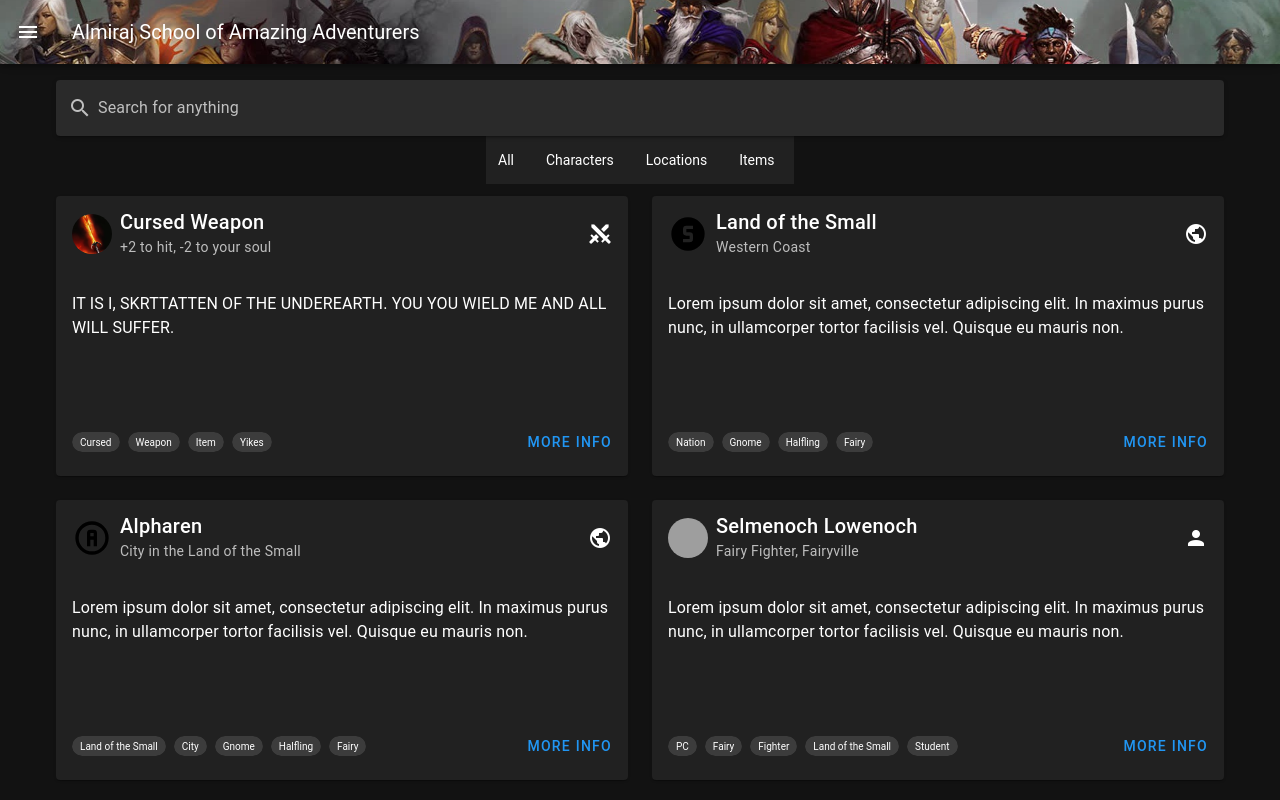
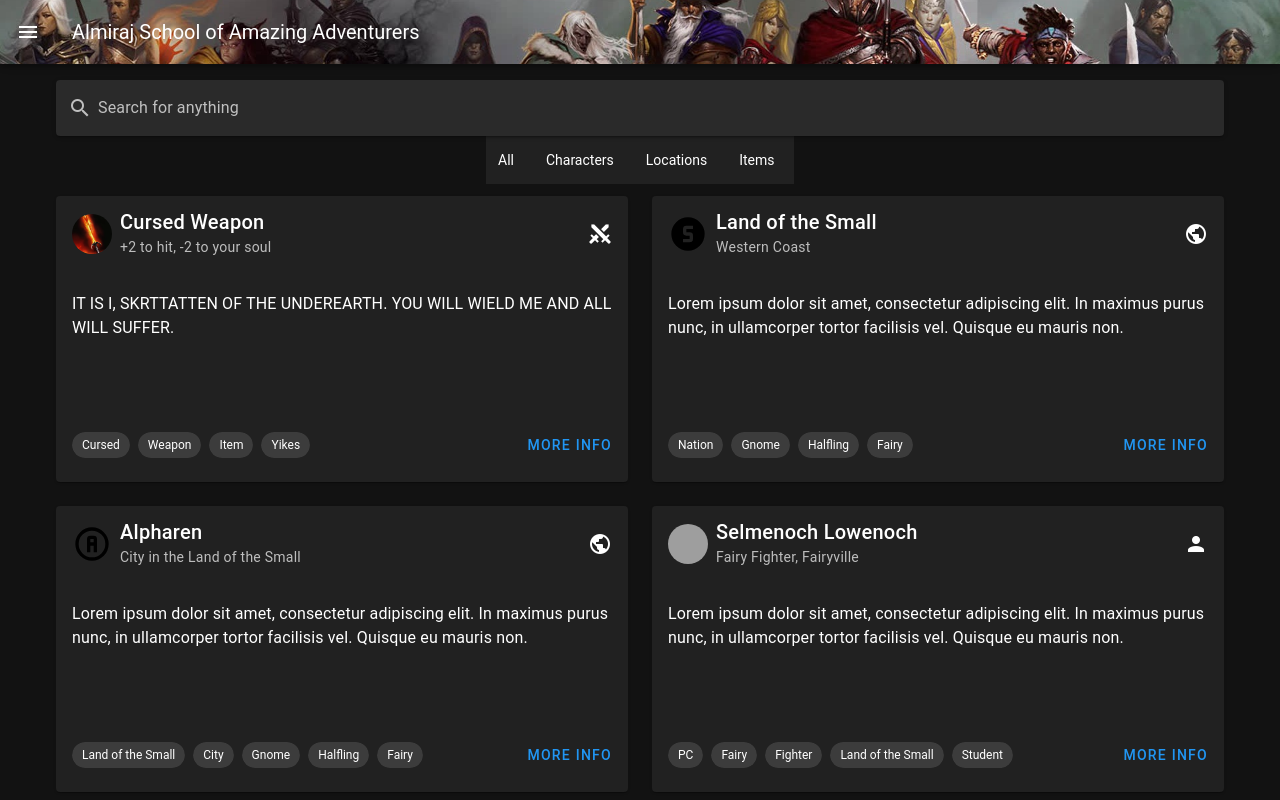
Before and after one commit to AlexMay00/therenthyr, a Vue app: page / in a window 1280 px wide. Shown: the top 800 px of the page. Built offline with nearby package versions, Linux system fonts and the light colour scheme; grey boxes are pictures that could not be loaded.

Commit message:
github push

```diff
--- a/src/App.vue
+++ b/src/App.vue
@@ -78,7 +78,7 @@
 
               <div class="pa-2">
                 <v-chip-group column>
-                  <v-chip size="x-small"
+                  <v-chip size="small"
                     v-for="tag in n.raw.tags"
                     :key="tag"
                   >
@@ -237,7 +237,7 @@
           title: 'Cursed Weapon',
           subtitle: '+2 to hit, -2 to your soul',
           avatar: '../cursed.webp',
-          text: 'IT IS I, SKRTTATTEN OF THE UNDEREARTH. YOU YOU WIELD ME AND ALL WILL SUFFER.',
+          text: 'IT IS I, SKRTTATTEN OF THE UNDEREARTH. YOU WILL WIELD ME AND ALL WILL SUFFER.',
           info: 'WISDOM SAVING THROW!\nHA YOU HAVE FAILED\nYOU CANNOT RESIST SKRTTATTEN',
           tags: ['Cursed', 'Weapon', 'Item', 'Yikes'],
           icon: 'mdi-sword-cross',
```
